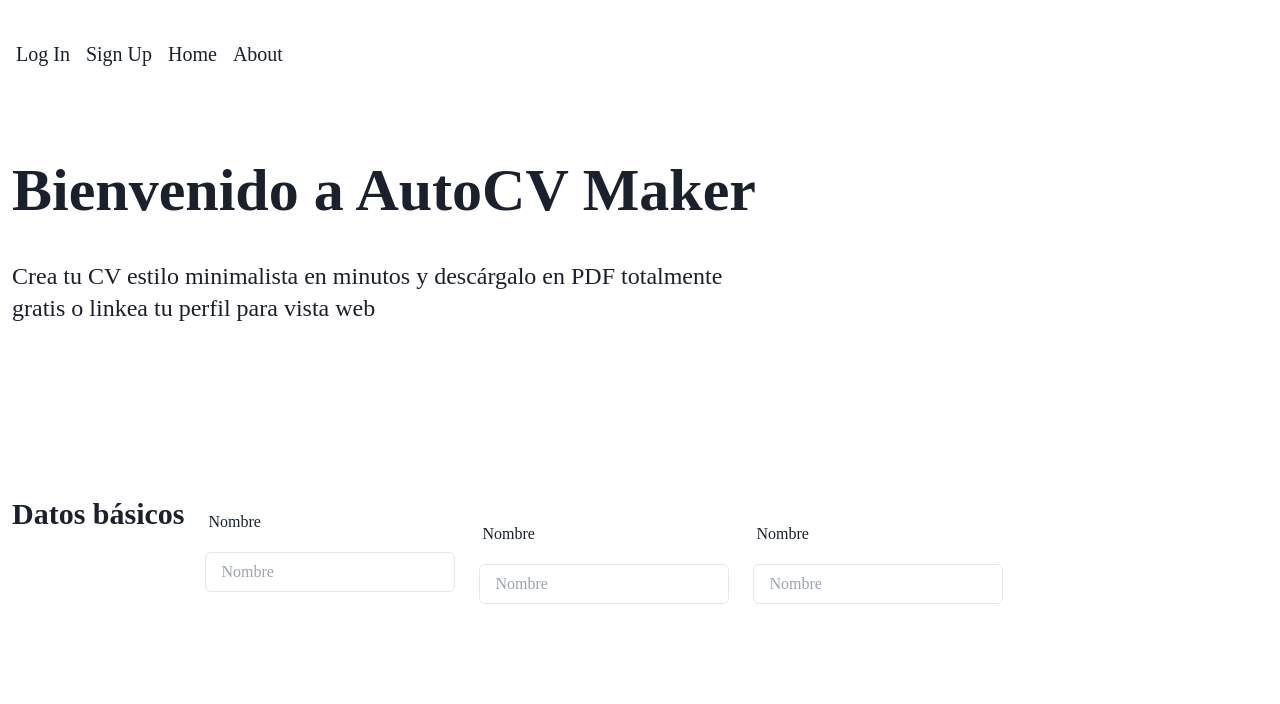
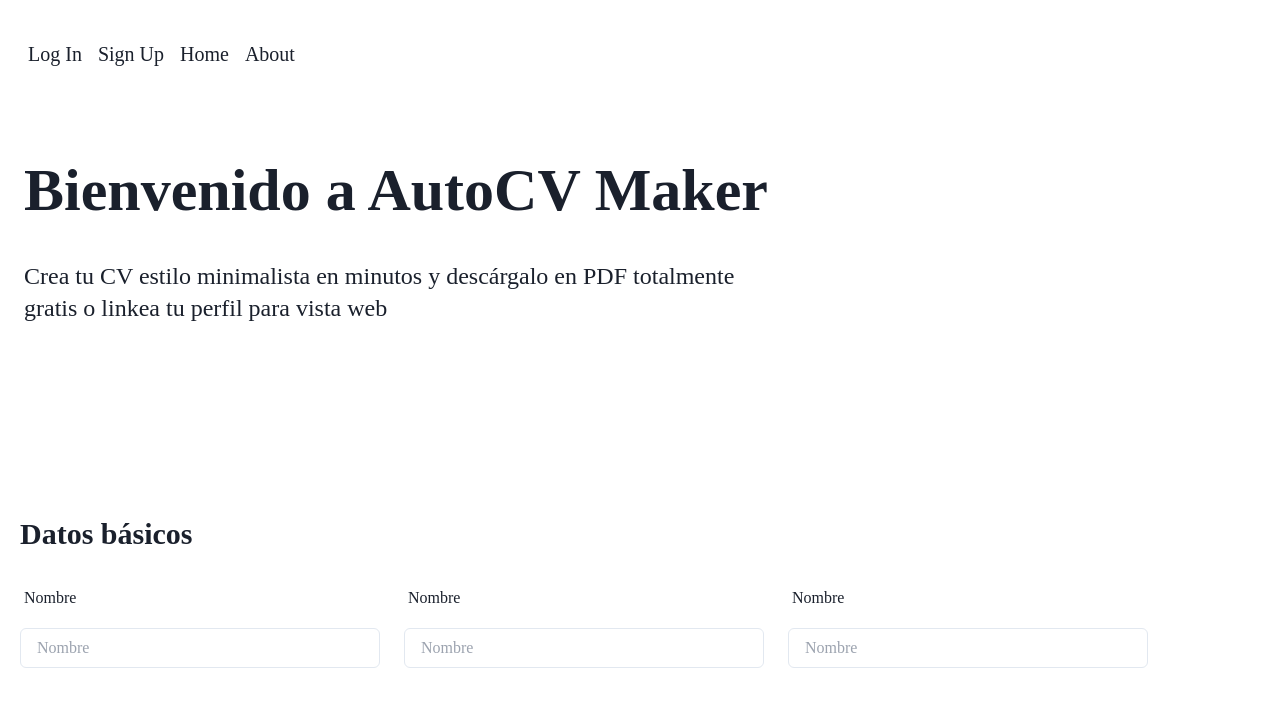
Before and after one commit to Edier-Gama/myautocv, a Next.js app: page / in a window 1280 px wide. Shown: the top 704 px of the page. Built offline with nearby package versions, Linux system fonts and the light colour scheme.

Commit message:
HeadeInfo component finished in all screens

```diff
--- a/src/components/Input.tsx
+++ b/src/components/Input.tsx
@@ -4,10 +4,10 @@ import { Input, FormLabel } from '@chakra-ui/react'
 function InputComponent(params: any) {
     const { labelText, placeholder } = params
     return (
-        <section className='m-3 max-w-96'>
+        <div className='m-3'>
             <FormLabel className='font-sans text-xl m-3'>{labelText}</FormLabel>
             <Input className='m-2 font-sans' placeholder={placeholder}/>
-        </section>
+        </div>
     )
 }
 
--- a/src/sections/HeaderInfo.tsx
+++ b/src/sections/HeaderInfo.tsx
@@ -2,13 +2,19 @@ import { InputComponent } from '@/components/Inputcomponents'
 
 function HeaderInfo() {
     return (
-        <section className='flex m-auto relative top-60 max-w-7xl flex-wrap'>
-            <h2 className='text-3xl text-left font-semibold ml-3'>Datos básicos</h2>
-            <div>
-              <InputComponent placeholder='Nombre' labelText='Nombre'/>
-            </div>
-            <InputComponent placeholder='Nombre' labelText='Nombre'/>
-            <InputComponent placeholder='Nombre' labelText='Nombre'/>
+        <section>
+        <h2 className='text-3xl text-left font-semibold m-5 relative top-60'>Datos básicos</h2>
+          <section className='flex m-auto relative top-60 w-7xl flex-wrap'>
+               <div className='max-w-96 w-11/12'>
+                 <InputComponent placeholder='Nombre' labelText='Nombre'/>
+               </div>
+               <div className='max-w-96 w-11/12'>
+                 <InputComponent placeholder='Nombre' labelText='Nombre'/>
+               </div>
+               <div className='max-w-96 w-11/12'>
+                 <InputComponent placeholder='Nombre' labelText='Nombre'/>
+               </div>
+          </section>
         </section>
     )
 }
--- a/src/sections/Home.tsx
+++ b/src/sections/Home.tsx
@@ -1,7 +1,7 @@
 
 function Home() {
   return (
-    <section className="m-auto max-w-7xl">
+    <section className="max-w-7xl m-3">
       <header className="mt-10 flex justify-left ml-2">
         <ul>
             <a href="" className="m-2 text-xl hover:scale-105">Log In</a>
```
